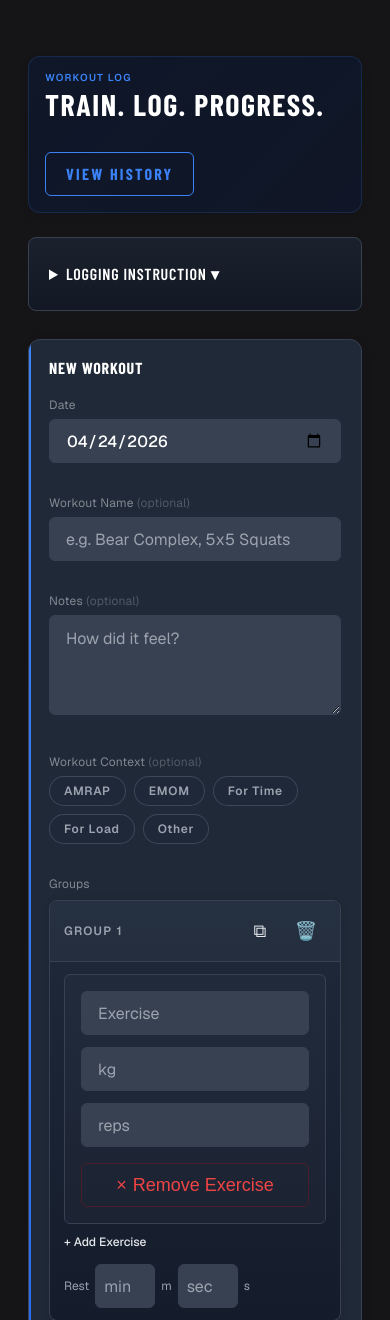
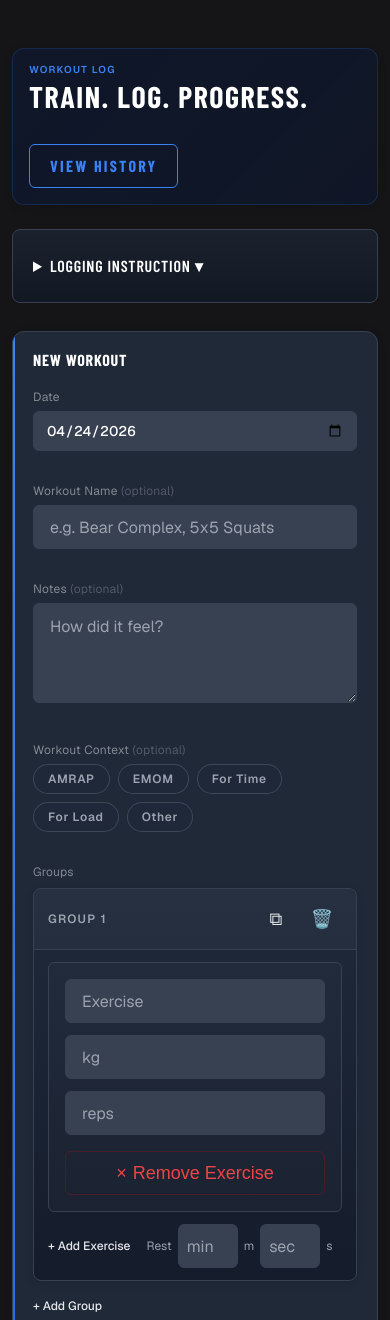
Before and after one commit to ysunrachel-carita/Fitness-app, a Flask app: page /log_workout in a window 390 px wide. Shown: the part 93-1413 px from the top of the page. Run offline with Flask 3, Linux system fonts and the light colour scheme; a user stored in the database is signed in; data that the repository does not hold is empty; some libraries are stand-ins or nearby versions.

Commit message:
Fix log_run Internal Error and UI improvements for mobile and margins

```diff
--- a/app.py
+++ b/app.py
@@ -68,12 +68,14 @@ def format_set_label(value):
 def format_short_date(value):
     if not value:
         return "-"
+    if isinstance(value, (date, datetime)):
+        return value.strftime("%b %d")
 
     date_value = str(value).split(' ')[0]
 
     try:
         return datetime.strptime(date_value, "%Y-%m-%d").strftime("%b %d")
-    except ValueError:
+    except (ValueError, TypeError):
         return date_value
 
 
@@ -1088,7 +1090,7 @@ def get_db():
     database_url = os.environ.get("DATABASE_URL")
     if not database_url:
         raise ValueError("DATABASE_URL environment variable is not set")
-    conn = psycopg2.connect(database_url)
+    conn = psycopg2.connect(database_url.strip())
     return PgWrapper(conn)
 
 def get_all_exercises():
@@ -1734,8 +1736,8 @@ def get_user(username):
 def create_user(username, password):
     conn = get_db()
     conn.execute(
-        "INSERT INTO users (username, password_hash, created_at) VALUES (?, ?, ?)",
-        (username, generate_password_hash(password), datetime.utcnow().isoformat())
+        "INSERT INTO users (username, password_hash, display_name, created_at) VALUES (?, ?, ?, ?)",
+        (username, generate_password_hash(password), username, datetime.utcnow().isoformat())
     )
     conn.commit()
     conn.close()
--- a/static/components.css
+++ b/static/components.css
@@ -627,6 +627,11 @@
     .desktop-only {
         display: none !important;
     }
+    input[type="date"] {
+        font-size: 14px !important;
+        height: 40px;
+        padding: 8px 12px;
+    }
 }
 
 /* ===== PERSONAL RECORD ===== */
--- a/static/pages/log_workout.css
+++ b/static/pages/log_workout.css
@@ -104,10 +104,16 @@
 /* Override global page-wrapper width for this page */
 .log-workout-page-wrapper {
     max-width: 1200px !important;
-    padding: 24px 28px;
+    padding: 24px 20px;
     display: flex;
     flex-direction: column;
     gap: 24px;
+}
+
+@media (max-width: 768px) {
+    .log-workout-page-wrapper {
+        padding: 16px 12px;
+    }
 }
 
 /* Hero sits at the top, full width — no extra styles needed */
--- a/templates/log_lifts.html
+++ b/templates/log_lifts.html
@@ -183,7 +183,7 @@
                         {% endif %}
 
                         <div class="card-meta">
-                            {{ row.date.split(' ')[0] }}
+                            {{ row.date|string|truncate(10, True, '') }}
                         </div>
 
                     </div>
--- a/templates/log_run.html
+++ b/templates/log_run.html
@@ -114,7 +114,7 @@
                         <div class="log-run-pb-row" data-run-id="{{ run.id }}" data-pace-sec="{{ run.pace_seconds_per_km }}">
                             <div class="log-run-pb-meta">
                                 <span class="log-run-pb-distance">{{ run.distance_display }}</span>
-                                <span class="log-run-pb-date">{{ run.date.split(' ')[0] }}</span>
+                                <span class="log-run-pb-date">{{ run.date|string|truncate(10, True, '') }}</span>
                             </div>
                             <div class="log-run-pb-right">
                                 <span class="log-run-pb-pace">{{ run.pace_display }}</span>
@@ -142,7 +142,7 @@
                         <div class="log-run-pb-row" data-run-id="{{ run.id }}" data-distance-km="{{ run.distance_km }}">
                             <div class="log-run-pb-meta">
                                 <span class="log-run-pb-distance">{{ run.distance_display }}</span>
-                                <span class="log-run-pb-date">{{ run.date.split(' ')[0] }}</span>
+                                <span class="log-run-pb-date">{{ run.date|string|truncate(10, True, '') }}</span>
                             </div>
                             <div class="log-run-pb-right">
                                 <span class="log-run-pb-pace">{{ run.pace_display }}</span>
@@ -189,7 +189,7 @@
                             {% if run.notes %}
                             <div class="card-meta"><strong>Notes:</strong> {{ run.notes }}</div>
                             {% endif %}
-                            <div class="card-meta">{{ run.date.split(' ')[0] }}</div>
+                            <div class="card-meta">{{ run.date|string|truncate(10, True, '') }}</div>
                         </div>
                         {% endfor %}
                     </div>
--- a/templates/runs_history.html
+++ b/templates/runs_history.html
@@ -111,7 +111,7 @@
 
                         <div class="form-group">
                             <label class="form-label">Date</label>
-                            <input class="form-input" type="date" name="date" value="{{ run.date.split(' ')[0] }}" required>
+                            <input class="form-input" type="date" name="date" value="{{ run.date|string|truncate(10, True, '') }}" required>
                         </div>
 
                         <div class="form-group">
```
